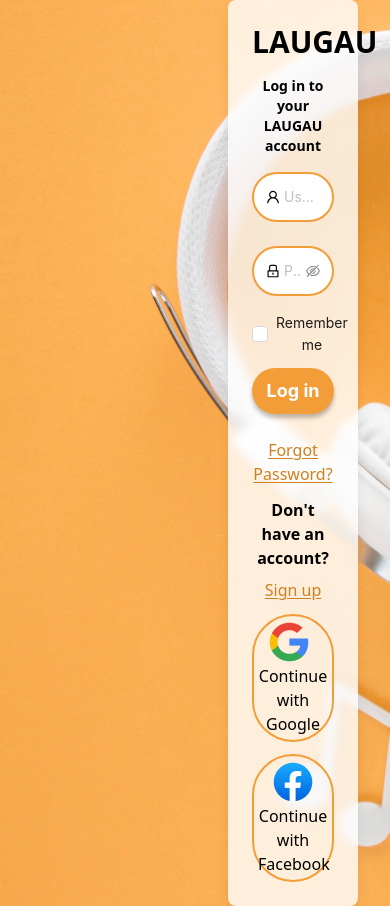
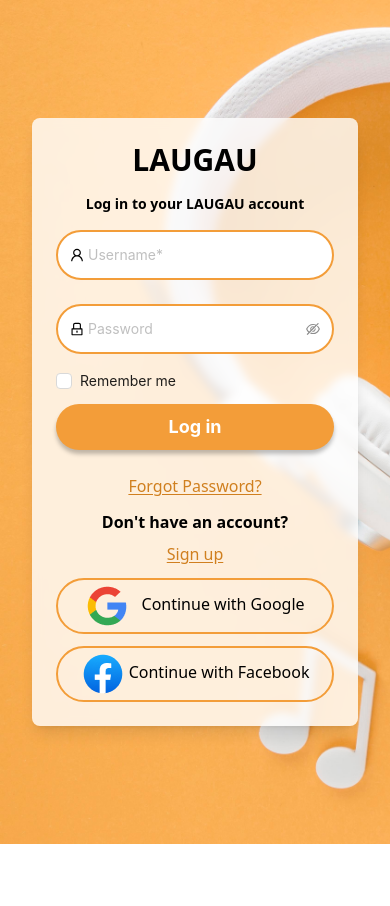
Before and after one commit to datnt2002/Music-Online-Learning-System, a React (Create React App) app: page /signin in a window 390 px wide. After the commit the page ends 844 px from the top, so only its background shows below. Built offline with nearby package versions, Linux system fonts and the light colour scheme.

Commit message:
responsive authen ok

```diff
--- a/src/features/Authentication/ForgotPassword.jsx
+++ b/src/features/Authentication/ForgotPassword.jsx
@@ -28,7 +28,7 @@ const ForgotPassword = () => {
         backgroundImage: `url(${backgroundImage})`,
       }}
     >
-      <div className="self-center mr-8 w-1/3 bg-white/80 rounded-lg shadow-lg p-6 backdrop-blur-sm text-center ">
+      <div className="self-center mr-8 ml-8 w-full md:w-1/2 lg:w-1/3 bg-white/80 rounded-lg shadow-lg p-6 backdrop-blur-sm text-center ">
         {/* name page */}
         <div>
           <h1 className="text-3xl font-bold">LAUGAU</h1>
--- a/src/features/Authentication/Signin.jsx
+++ b/src/features/Authentication/Signin.jsx
@@ -31,7 +31,7 @@ const Signin = () => {
         backgroundImage: `url(${backgroundImage})`,
       }}
     >
-      <div className="self-center mr-8 w-1/3 bg-white/80 rounded-lg shadow-lg p-6 backdrop-blur-sm text-center ">
+      <div className="self-center mr-8 ml-8 w-full md:w-1/2 lg:w-1/3 bg-white/80 rounded-lg shadow-lg p-6 backdrop-blur-sm text-center ">
         {/* name page */}
         <div>
           <h1 className="text-3xl font-bold">LAUGAU</h1>
--- a/src/features/Authentication/Signup.jsx
+++ b/src/features/Authentication/Signup.jsx
@@ -33,7 +33,7 @@ const Signup = () => {
       }}
     >
       {loading && <Spin indicator={<Loading />} />}
-      <div className="self-center mr-8 w-1/3 bg-white/80 rounded-lg shadow-lg p-6 backdrop-blur-sm text-center ">
+      <div className="self-center mr-8 ml-8 w-full md:w-1/2 lg:w-1/3 bg-white/80 rounded-lg shadow-lg p-6 backdrop-blur-sm text-center ">
         {/* name page */}
         <div>
           <h1 className="text-3xl font-bold">LAUGAU</h1>
```
